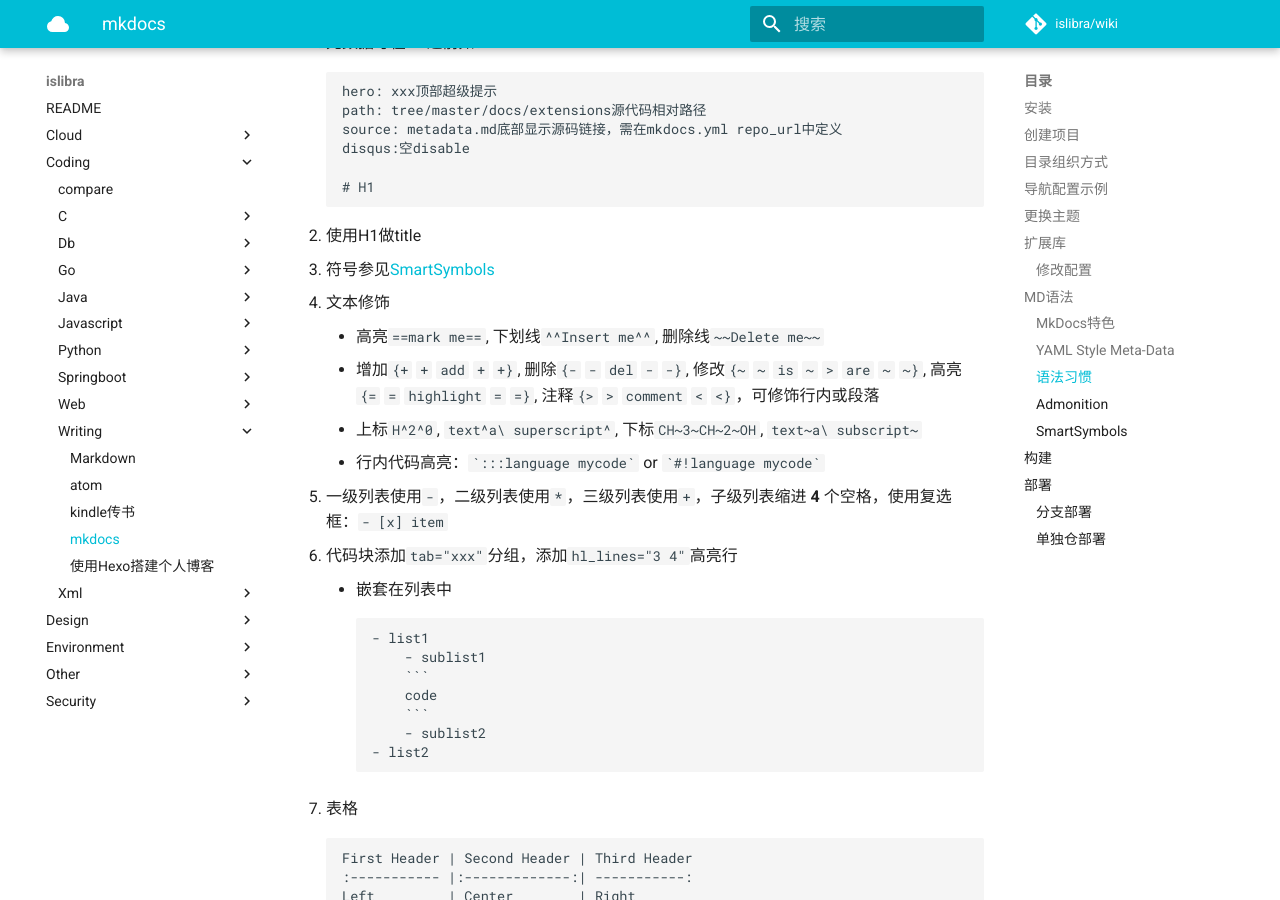
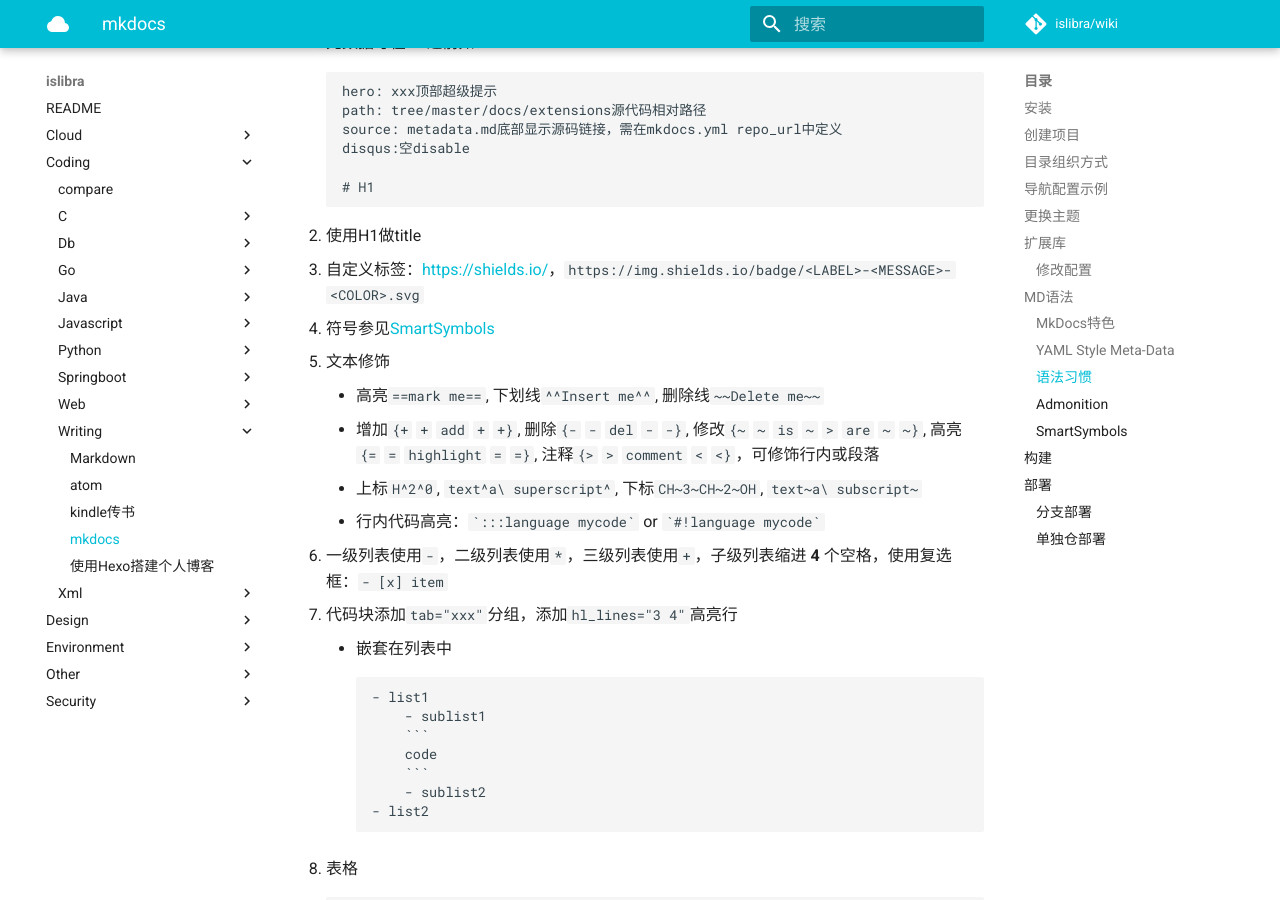
Before and after one commit to islibra/wiki, an MkDocs documentation site: the page built from docs/coding/writing/mkdocs.md, in a window 1280 px wide and 900 px high, scrolled down 3518 px. Built offline with MkDocs 1.6.1 and Material for MkDocs 9.7.7, drawn with Linux system fonts in a browser that asks for light colours; comment, search, counter and statistics services are not loaded.

Commit message:
Update mkdocs.md

````diff
--- a/docs/coding/writing/mkdocs.md
+++ b/docs/coding/writing/mkdocs.md
@@ -164,6 +164,7 @@ disqus:空disable
 # H1
 ```
 1. 使用H1做title
+1. 自定义标签：<https://shields.io/>，`https://img.shields.io/badge/<LABEL>-<MESSAGE>-<COLOR>.svg`
 1. 符号参见[SmartSymbols](#smartsymbols)
 1. 文本修饰
     - 高亮`==mark me==`, 下划线`^^Insert me^^`, 删除线`~~Delete me~~`
````
